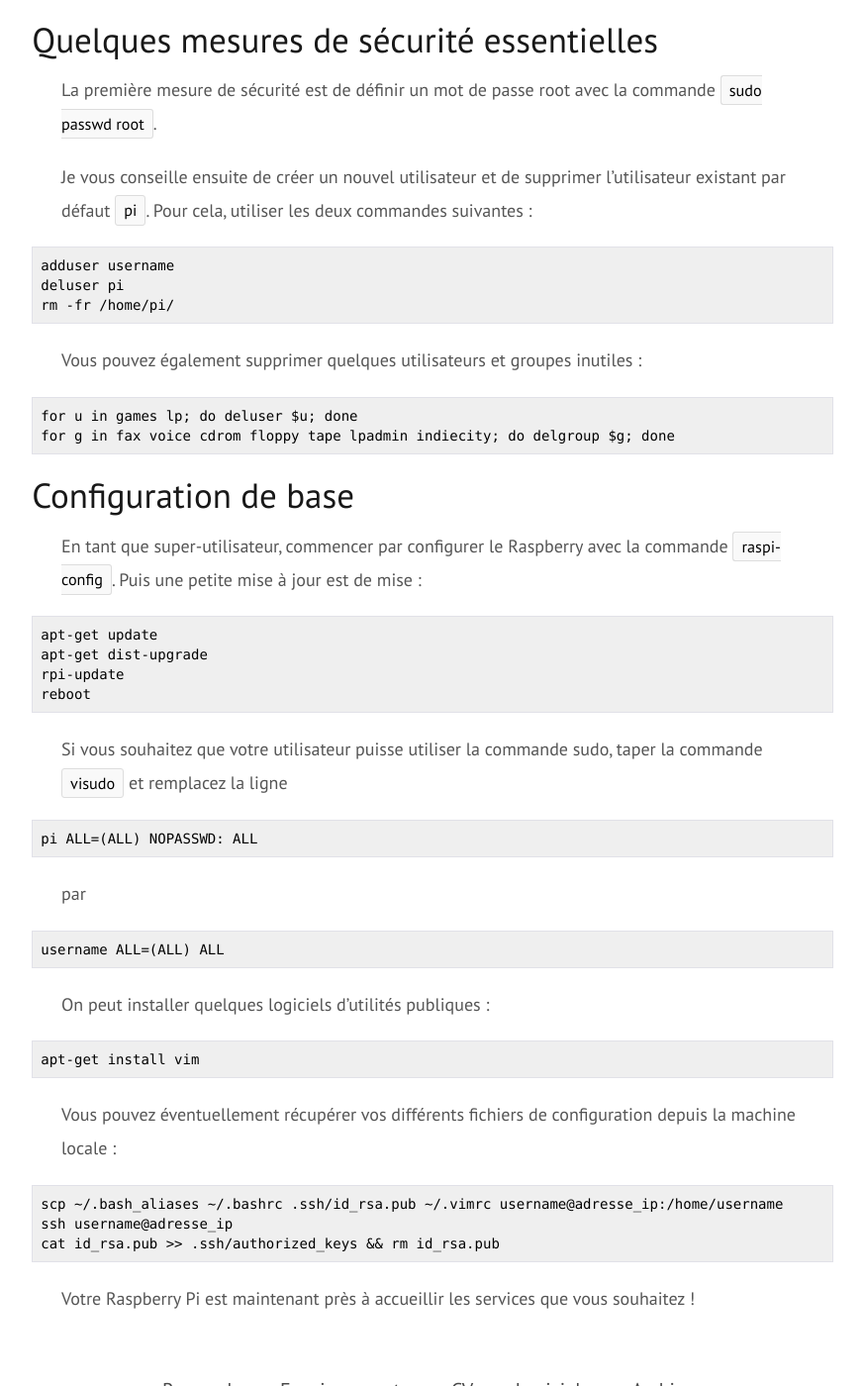
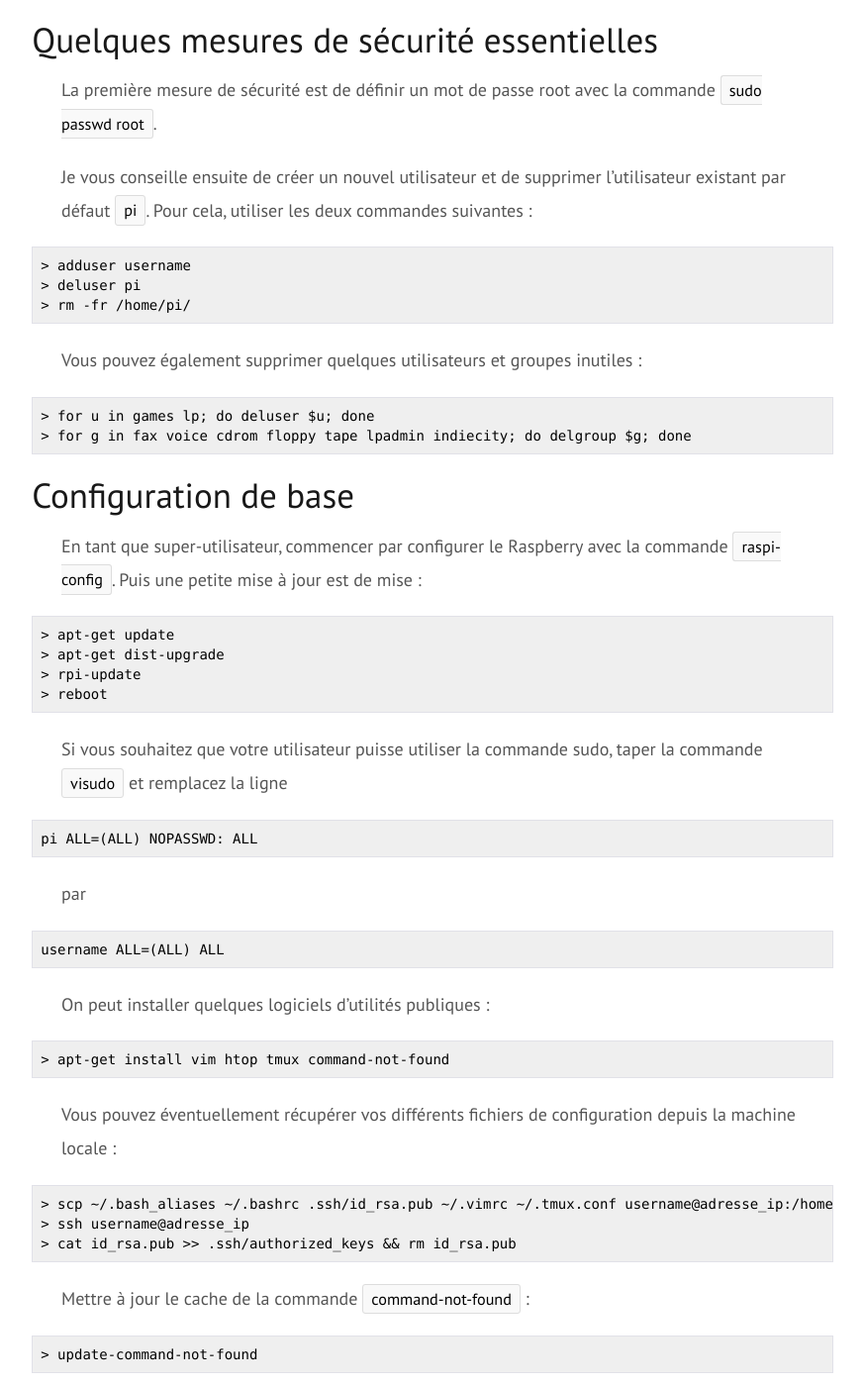
Before and after one commit to EtienneM/EtienneM.github.io, a Jekyll site: the page built from _posts/2015-02-17-raspbian.md, in a window 1280 px wide and 1400 px high, scrolled down 806 px. Shown: the whole window at 99% size, without its empty margins (203-1076 px from the left). Built offline with Jekyll 4.4.1, drawn with Linux system fonts in a browser that asks for light colours; some of the changed text lies outside the part shown.

Commit message:
Improve and update Raspbian installation instruction

```diff
--- a/_posts/2015-02-17-raspbian.md
+++ b/_posts/2015-02-17-raspbian.md
@@ -20,23 +20,23 @@
 
 Je vous conseille ensuite de créer un nouvel utilisateur et de supprimer l'utilisateur existant par défaut `pi`. Pour cela, utiliser les deux commandes suivantes&nbsp;:
 
-	adduser username
-	deluser pi
-	rm -fr /home/pi/
+	> adduser username
+	> deluser pi
+	> rm -fr /home/pi/
 
 Vous pouvez également supprimer quelques utilisateurs et groupes inutiles&nbsp;:
 
-	for u in games lp; do deluser $u; done
-	for g in fax voice cdrom floppy tape lpadmin indiecity; do delgroup $g; done
+	> for u in games lp; do deluser $u; done
+	> for g in fax voice cdrom floppy tape lpadmin indiecity; do delgroup $g; done
 
 # Configuration de base
 
 En tant que super-utilisateur, commencer par configurer le Raspberry avec la commande `raspi-config`. Puis une petite mise à jour est de mise&nbsp;:
 
-	apt-get update
-	apt-get dist-upgrade
-	rpi-update
-	reboot
+	> apt-get update
+	> apt-get dist-upgrade
+	> rpi-update
+	> reboot
 
 Si vous souhaitez que votre utilisateur puisse utiliser la commande sudo, taper la commande `visudo` et remplacez la ligne
 
@@ -48,13 +48,22 @@
 
 On peut installer quelques logiciels d'utilités publiques&nbsp;:
 
-	apt-get install vim
+	> apt-get install vim htop tmux command-not-found
 
 Vous pouvez éventuellement récupérer vos différents fichiers de configuration depuis la machine locale&nbsp;:
 
-	scp ~/.bash_aliases ~/.bashrc .ssh/id_rsa.pub ~/.vimrc username@adresse_ip:/home/username
-	ssh username@adresse_ip
-	cat id_rsa.pub >> .ssh/authorized_keys && rm id_rsa.pub
+	> scp ~/.bash_aliases ~/.bashrc .ssh/id_rsa.pub ~/.vimrc ~/.tmux.conf username@adresse_ip:/home/username
+	> ssh username@adresse_ip
+	> cat id_rsa.pub >> .ssh/authorized_keys && rm id_rsa.pub
 
+Mettre à jour le cache de la commande `command-not-found`&nbsp;:
+
+	> update-command-not-found
+
+Et enfin, je vous recommande d'augmenter un peu le swap&nbsp;:
+
+	> vi /etc/dphys-swapfile
+	> dphys-swapfile setup
+	> dphys-swapfile swapon
 
 Votre Raspberry Pi est maintenant près à accueillir les services que vous souhaitez&nbsp;!
```
Also changed, not shown: other parts of _posts/2015-02-17-raspbian.md (+1 -1 lines).
